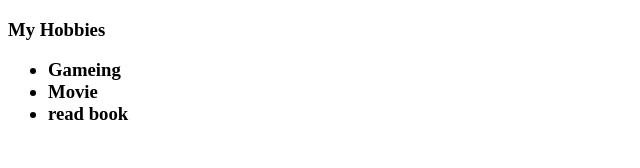
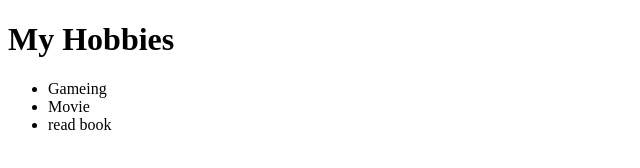
Before and after one commit to ChaitsanuponFalab/CV, a plain HTML site: page Hobbies.html in a window 1280 px wide. Shown: the whole page, without its empty margins (0-640 px from the left). Drawn offline with Linux system fonts and the light colour scheme.

Commit message:
Update Hobbies.html

```diff
--- a/Hobbies.html
+++ b/Hobbies.html
@@ -5,10 +5,14 @@
     <meta http-equiv="X-UA-Compatible" content="IE=edge">
     <meta name="viewport" content="width=device-width, initial-scale=1.0">
     <title>My Hobbies</title>
+    <link  href="style.css" rel="stylesheet">
+
+
 </head>
 <body>
-    <h3>My Hobbies<h3>
+    <h1>My Hobbies</h1>
     <ul>
+        </ol>
         <li>Gameing</li>
         <li>Movie</li>
         <li>read book</li>
```
